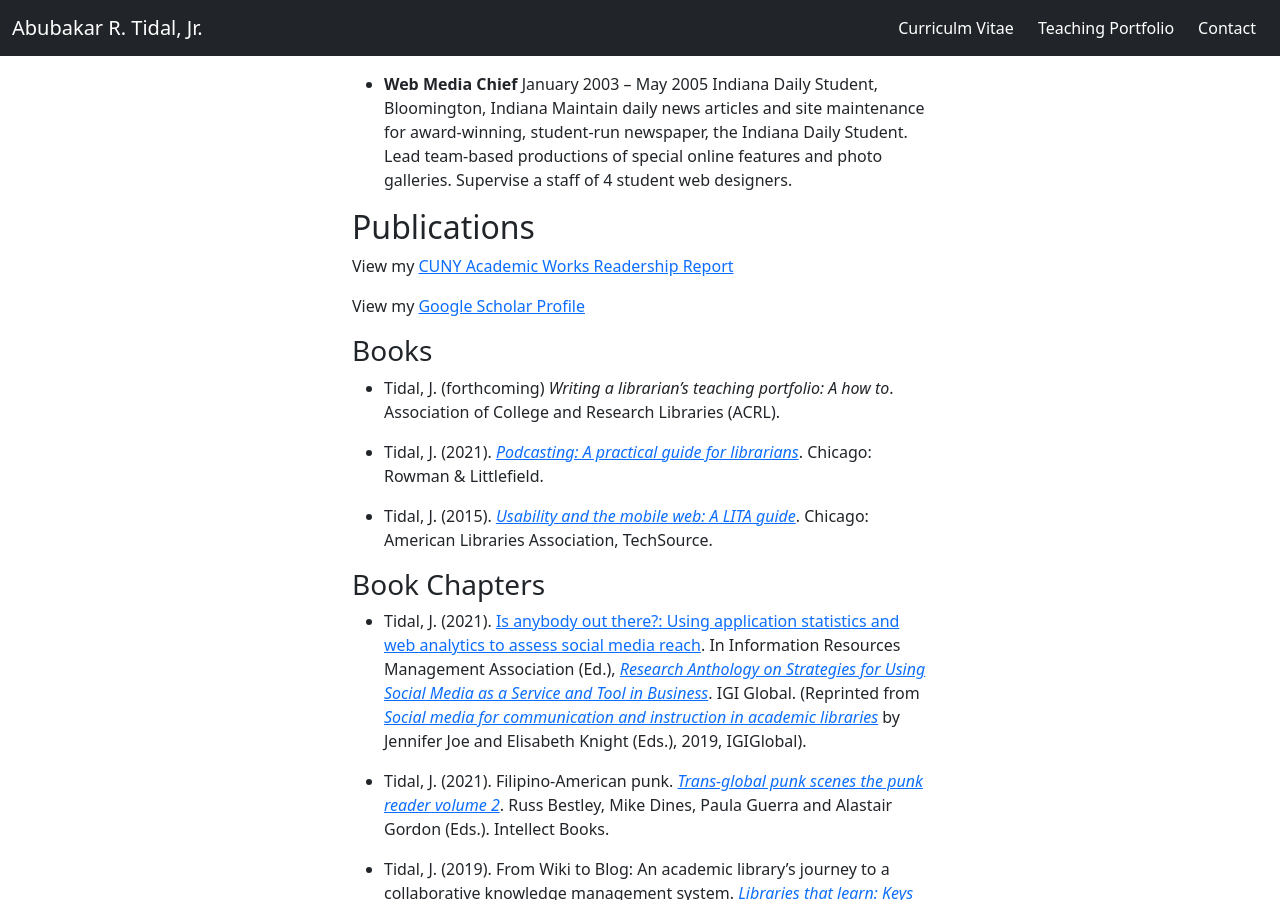
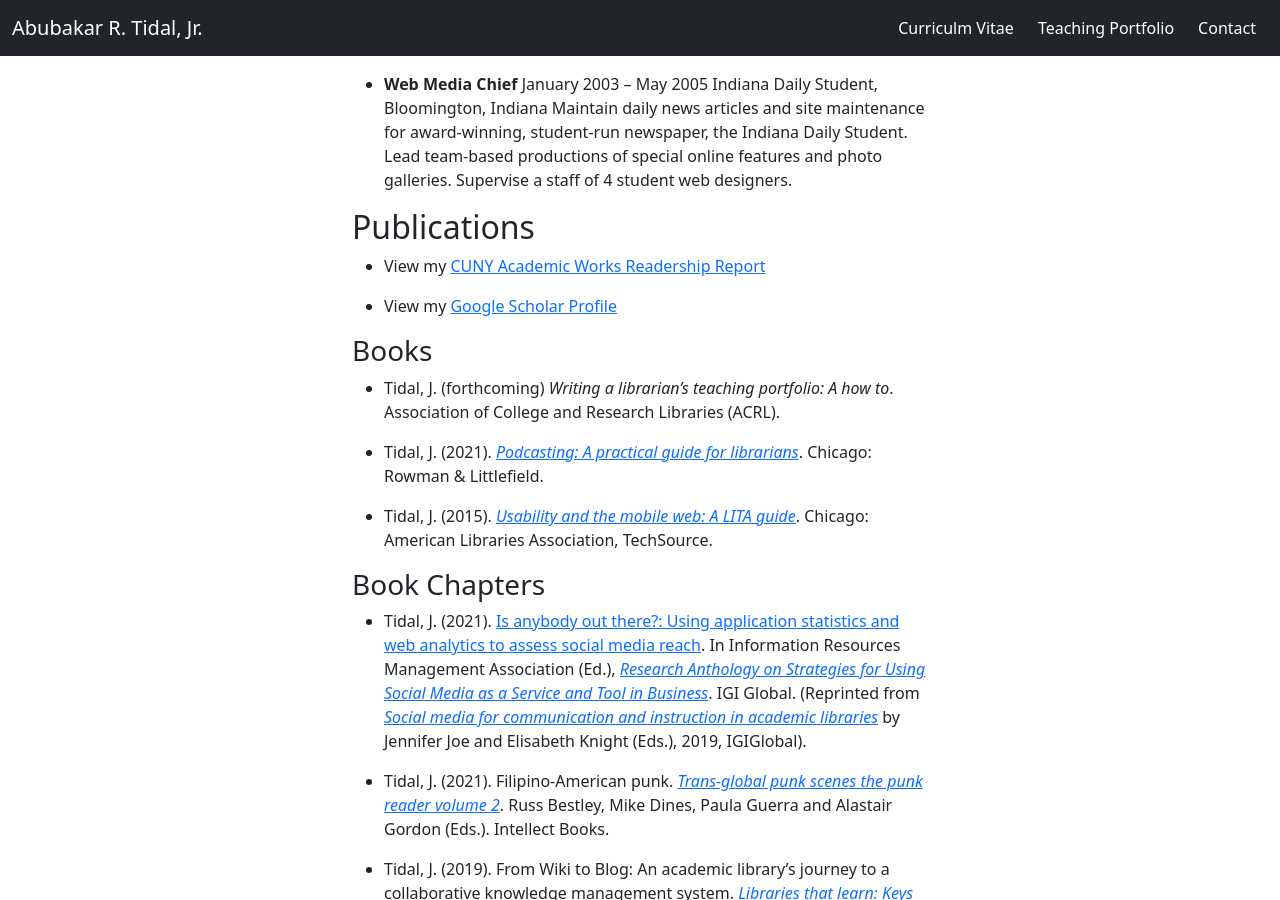
Before and after one commit to KentuckyFriedTofu/KentuckyFriedTofu.github.io, a Jekyll site: the page built from cv.md, in a window 1280 px wide and 900 px high, scrolled down 1782 px. Built offline with Jekyll 4.4.1, drawn with Linux system fonts in a browser that asks for light colours.

Commit message:
Update cv.md

```diff
--- a/cv.md
+++ b/cv.md
@@ -78,9 +78,9 @@ Indiana Daily Student, Bloomington, Indiana
 Maintain daily news articles and site maintenance for award-winning, student-run newspaper, the Indiana Daily Student. Lead team-based productions of special online features and photo galleries. Supervise a staff of 4 student web designers.
 
 ## Publications
-View my [CUNY Academic Works Readership Report](https://readership.works.bepress.com/?dashboardToken=5f6b7d5bb513fe56f77d9b92eovK4T7zvAKuyxcuPHX2Kz80U35AJFAQd9UBcgsF)
+* View my [CUNY Academic Works Readership Report](https://readership.works.bepress.com/?dashboardToken=5f6b7d5bb513fe56f77d9b92eovK4T7zvAKuyxcuPHX2Kz80U35AJFAQd9UBcgsF)
 
-View my [Google Scholar Profile](https://scholar.google.com/citations?user=mAq-FCgAAAAJ&hl=en&oi=ao)
+* View my [Google Scholar Profile](https://scholar.google.com/citations?user=mAq-FCgAAAAJ&hl=en&oi=ao)
 
 ### Books
 
```
